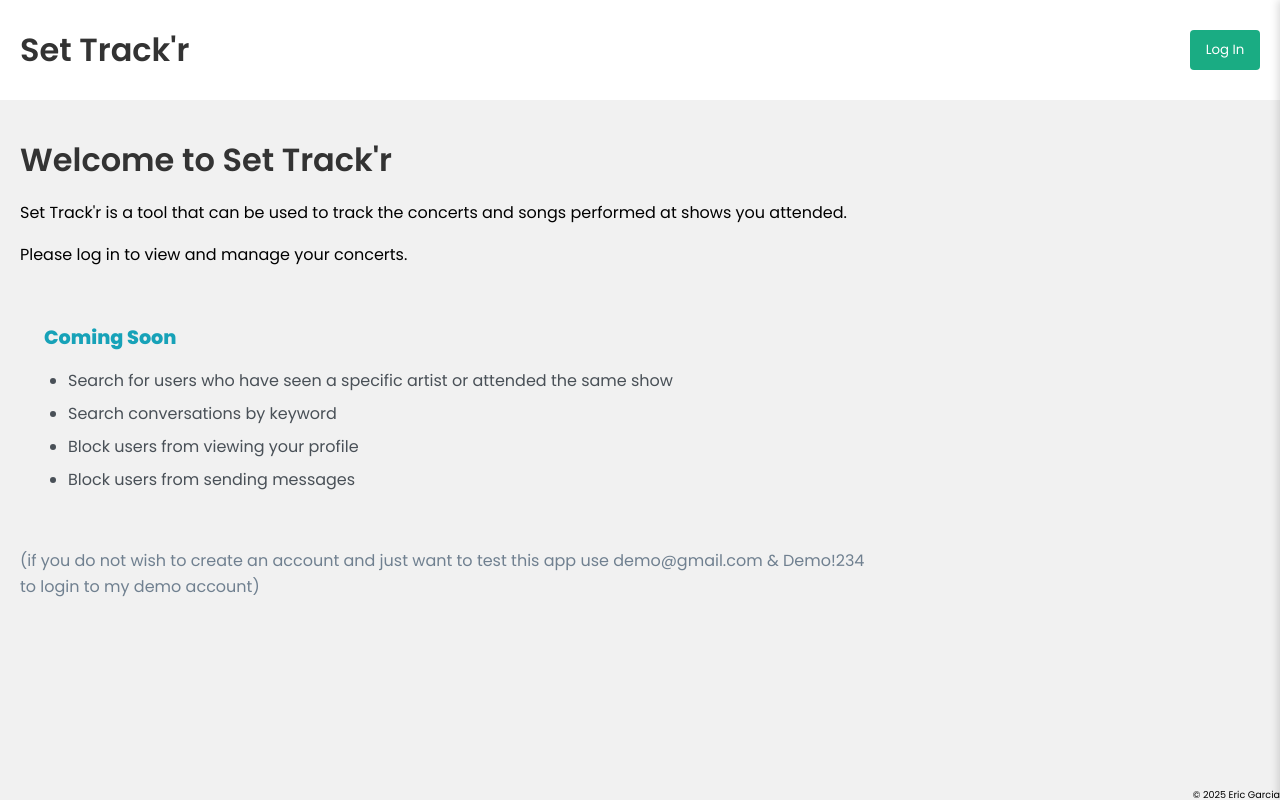
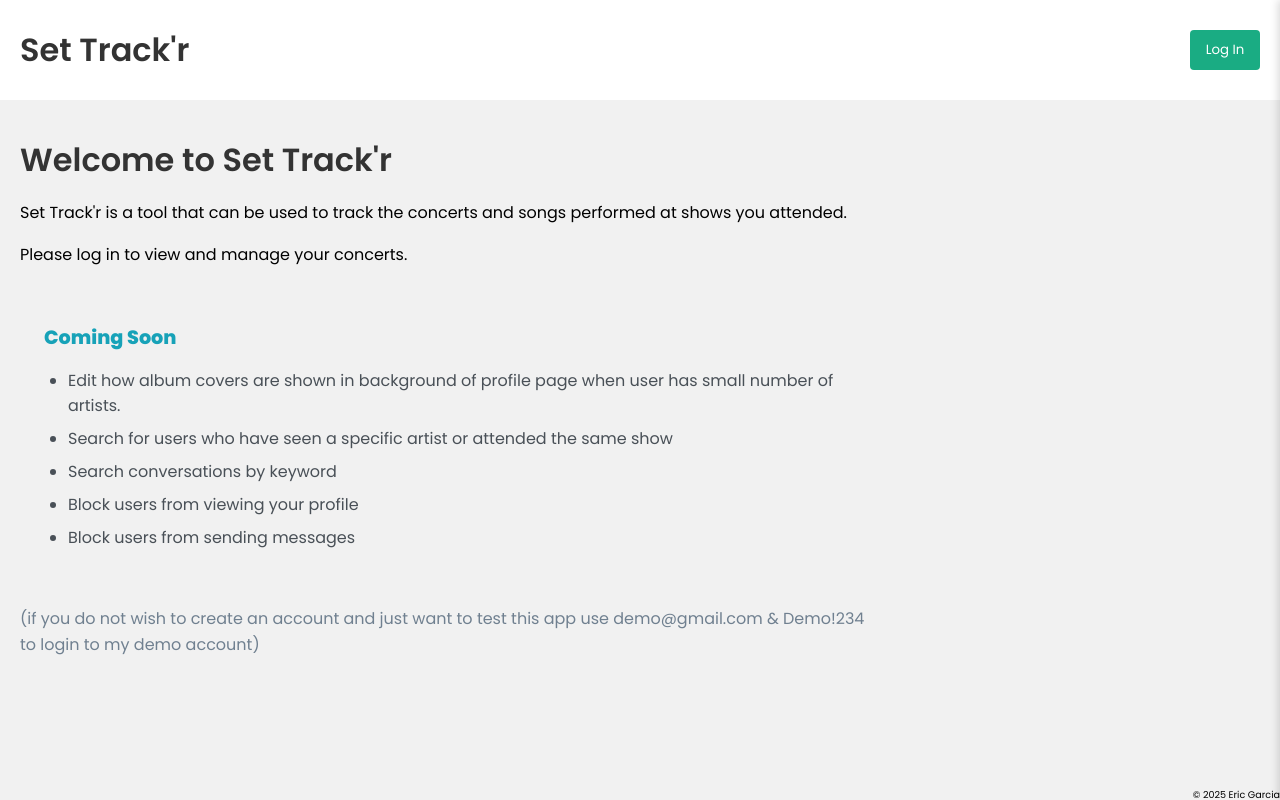
Before and after one commit to egarcia1868/Set-Track-r, a React (Create React App) app in the folder frontend/: page / in a window 1280 px wide. Built offline with nearby package versions, Linux system fonts and the light colour scheme; no server answers.

Commit message:
minor change to coming soon wording

```diff
--- a/frontend/src/pages/Home.js
+++ b/frontend/src/pages/Home.js
@@ -12,6 +12,7 @@ const Home = () => {
         <div className="roadmap-section">
           <h3>Coming Soon</h3>
           <ul>
+            <li>Edit how album covers are shown in background of profile page when user has small number of artists.</li>
             <li>Search for users who have seen a specific artist or attended the same show</li>
             <li>Search conversations by keyword</li>
             <li>Block users from viewing your profile</li>
```
